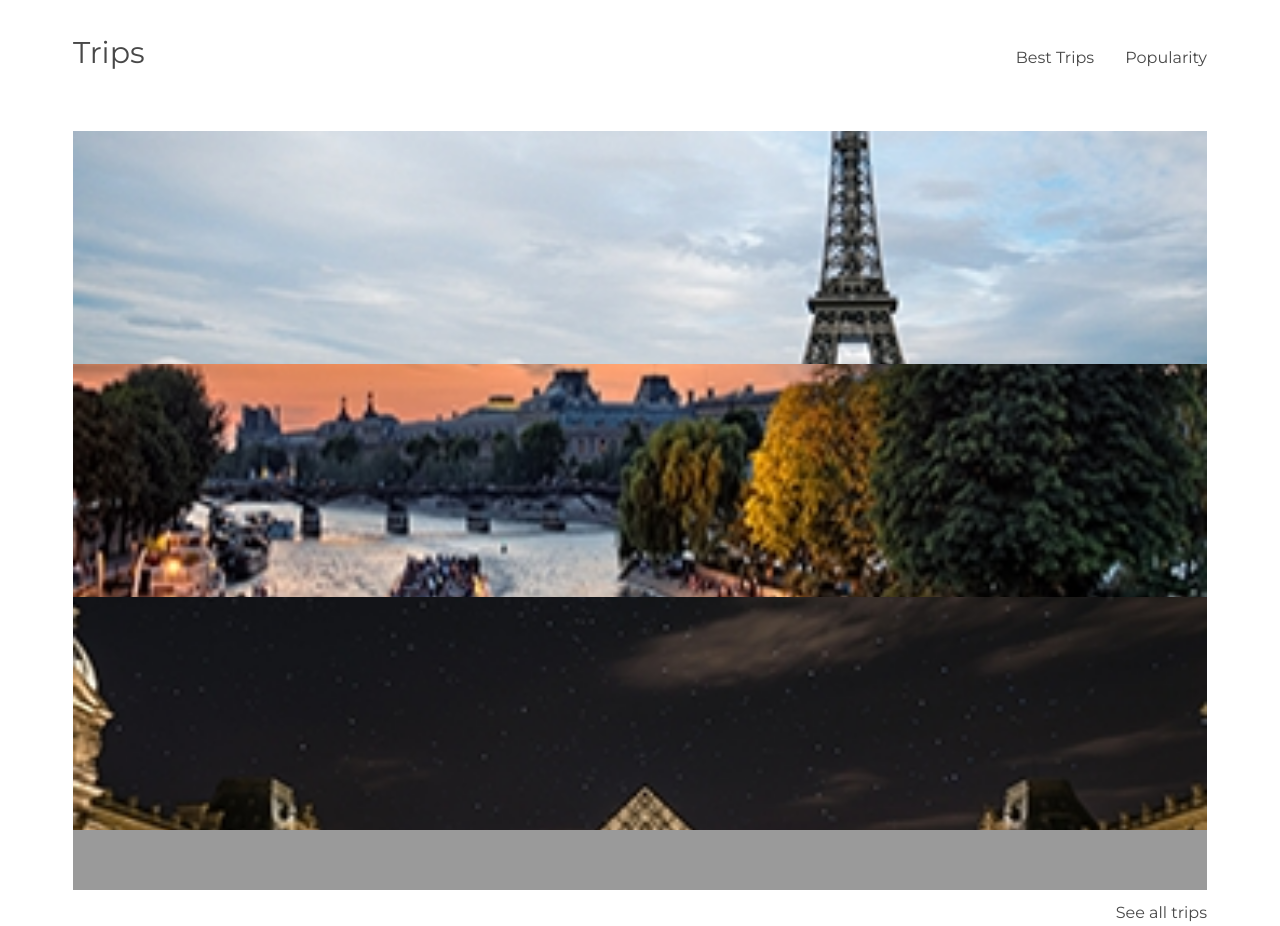
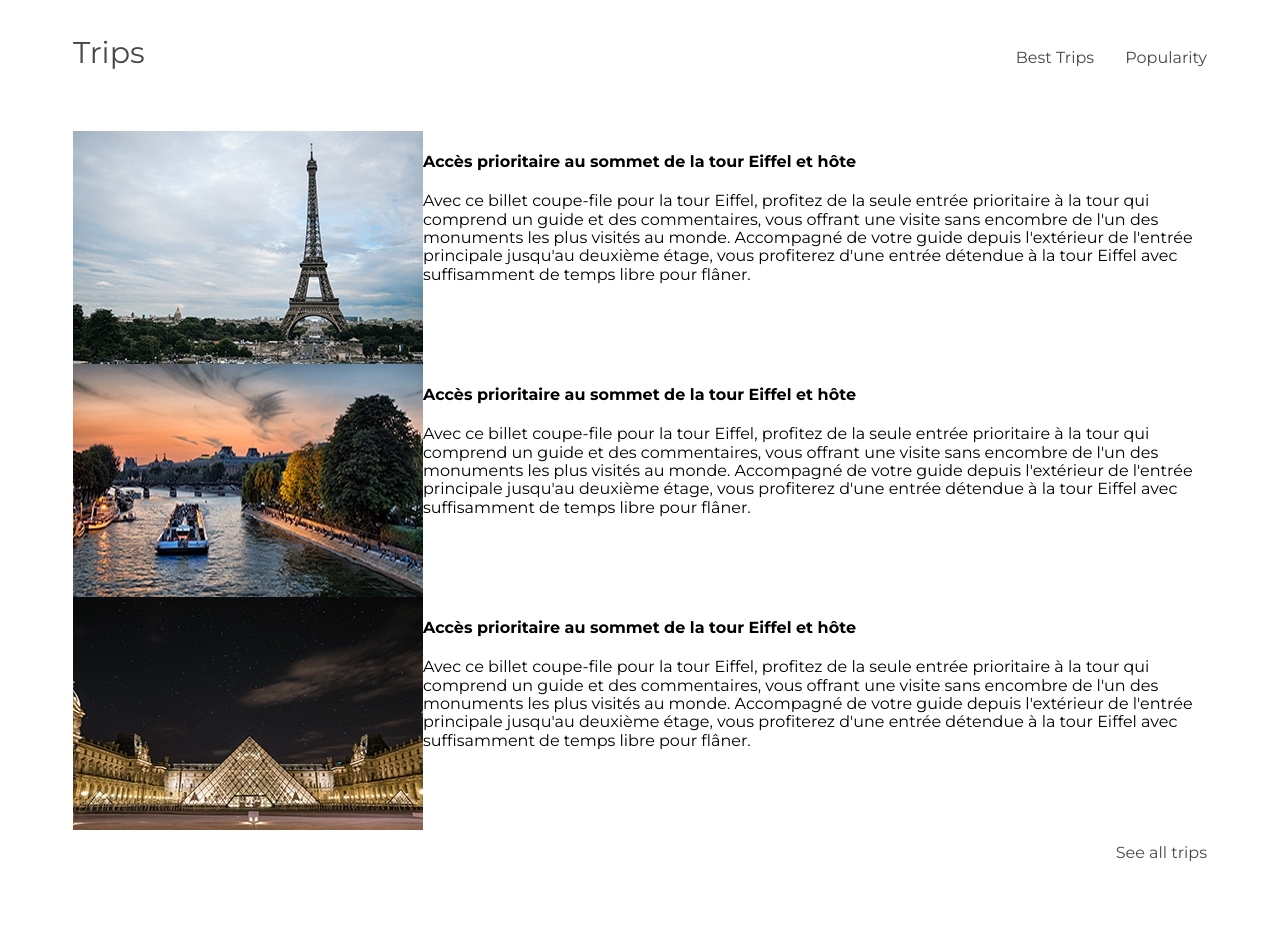
Before and after one commit to Edvinas1982/Desktop-deisgn-PARIS, a plain HTML site: page index.html in a window 1280 px wide. Shown: the part 2620-3546 px from the top of the page. After the commit the page ends 3510 px from the top, so only its background shows below. Drawn offline with nearby package versions, Linux system fonts and the light colour scheme.

Commit message:
trip_section_half_done

```diff
--- a/index.html
+++ b/index.html
@@ -187,18 +187,47 @@
                 </div>
             </div>
             <div class="all_trip">
-               <div>
-                   <div class="mini_eiffel"></div>
-                   <div></div>
+               <div class="mini_eiffel_trip">
+                <img src="img/mini Eiffel.jpg" alt="Mini Eiffel trip">
+                   <div class="trip_info">
+                        <h4>
+                            Accès prioritaire au sommet de la tour Eiffel et hôte
+                        </h4>
+                        <div>Avec ce billet coupe-file pour la tour Eiffel, profitez de la seule entrée prioritaire à la tour
+                            qui comprend un guide et des commentaires, vous offrant une visite sans encombre de
+                            l'un des monuments les plus visités au monde. Accompagné de votre guide depuis
+                            l'extérieur de l'entrée principale jusqu'au deuxième étage, vous profiterez d'une entrée
+                            détendue à la tour Eiffel avec suffisamment de temps libre pour flâner.
+                     </div>
+                   </div>
                </div>
-               <div class="seine_trip">
-                    <div class="mini_seine"></div>
-                    <div></div>
-               </div>
-               <div class="louvres_trip">
-                    <div class="mini_louvres"></div>
-                    <div></div>
-               </div>
+               <div class="mini_seine_trip">
+                <img src="img/mini Seine.jpg" alt="Mini Seine trip">
+                <div class="trip_info">
+                     <h4>
+                         Accès prioritaire au sommet de la tour Eiffel et hôte
+                     </h4>
+                     <div>Avec ce billet coupe-file pour la tour Eiffel, profitez de la seule entrée prioritaire à la tour
+                         qui comprend un guide et des commentaires, vous offrant une visite sans encombre de
+                         l'un des monuments les plus visités au monde. Accompagné de votre guide depuis
+                         l'extérieur de l'entrée principale jusqu'au deuxième étage, vous profiterez d'une entrée
+                         détendue à la tour Eiffel avec suffisamment de temps libre pour flâner.
+                  </div>
+                </div>
+            </div>
+            <div class="mini_louvre_trip">
+                <img src="img/mini Louvres.jpg" alt="Mini Louvres trip">
+                <div class="trip_info">
+                     <h4>
+                         Accès prioritaire au sommet de la tour Eiffel et hôte
+                     </h4>
+                     <div>Avec ce billet coupe-file pour la tour Eiffel, profitez de la seule entrée prioritaire à la tour
+                         qui comprend un guide et des commentaires, vous offrant une visite sans encombre de
+                         l'un des monuments les plus visités au monde. Accompagné de votre guide depuis
+                         l'extérieur de l'entrée principale jusqu'au deuxième étage, vous profiterez d'une entrée
+                         détendue à la tour Eiffel avec suffisamment de temps libre pour flâner.
+                  </div>
+                </div>
             </div>
             <div class="bottom_menu">
                 <a href="">See all trips</a>
--- a/style.css
+++ b/style.css
@@ -275,7 +275,11 @@ h6 {
 .all_trip {
     height: 759px;
     width: 100%;
-    background-color: #9A9A9A;
+}
+.mini_eiffel_trip,
+.mini_seine_trip,
+.mini_louvre_trip {
+    display: flex;
 }
 .mini_eiffel {
     background-image: url(img/mini\ Eiffel.jpg);
@@ -283,6 +287,7 @@ h6 {
     background-repeat: no-repeat;
     background-size: cover;
     height: 233px;
+    width: 100px;
 }
 .mini_seine {
     background-image: url(img/mini\ Seine.jpg);
@@ -298,3 +303,6 @@ h6 {
     background-size: cover;
     height: 233px;
 }
+.trip_info {
+    width: 70%;
+}
```
